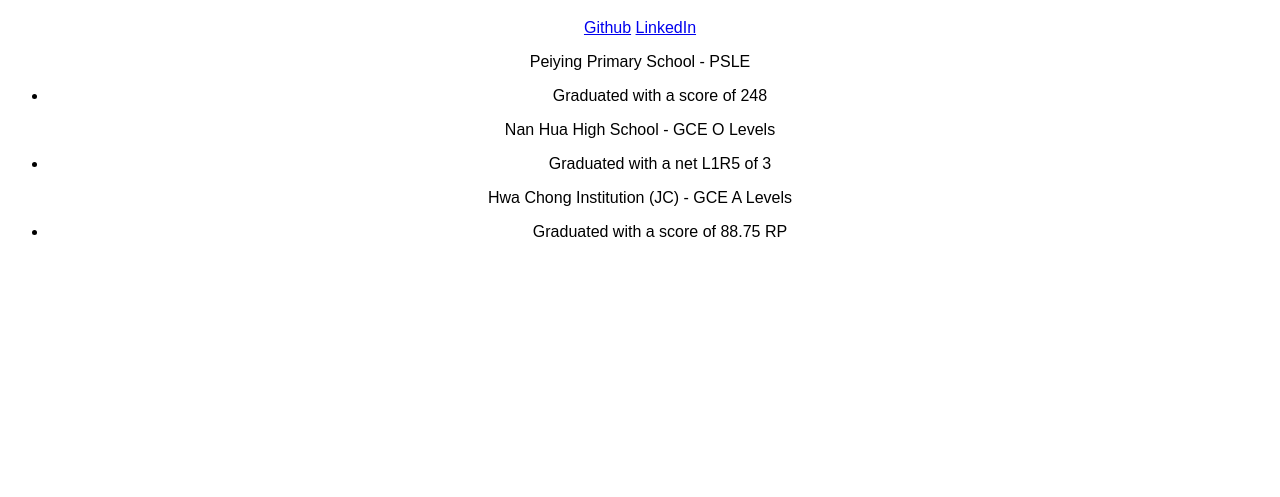
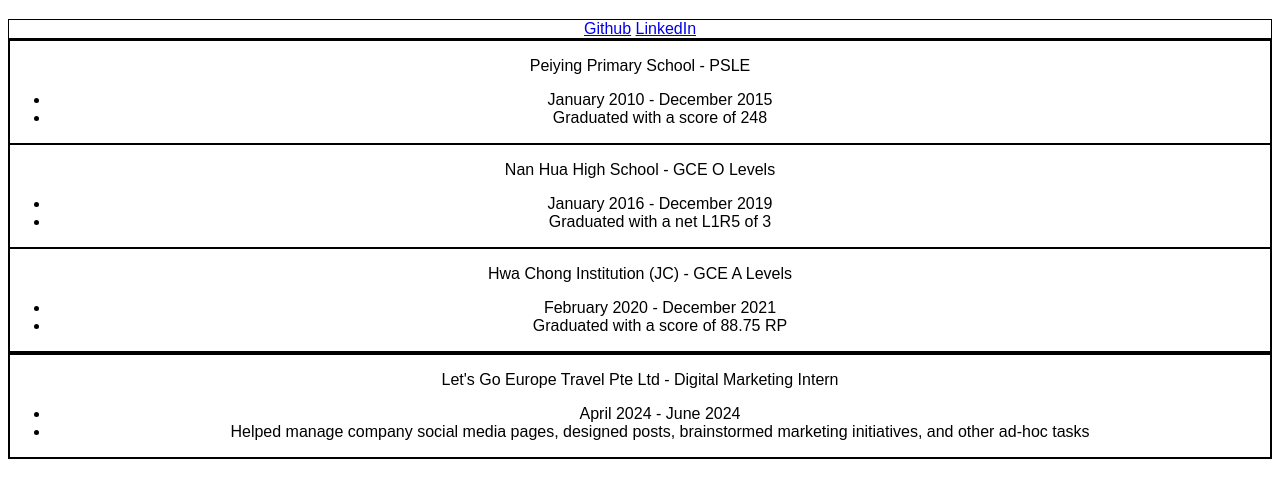
Before and after one commit to hongkian03/hongkian03.github.io, a plain HTML site: page index.html in a window 1280 px wide. Shown: the part 61-558 px from the top of the page. Drawn offline with Linux system fonts and the light colour scheme.

Commit message:
added LGE internship

```diff
--- a/index.html
+++ b/index.html
@@ -14,24 +14,33 @@
             <div class="psle">
                 <p>Peiying Primary School - PSLE</p>
                 <ul>
+                    <li>January 2010 - December 2015</li>
                     <li>Graduated with a score of 248</li>
                 </ul>
             </div>
             <div class="olevels">
                 <p>Nan Hua High School - GCE O Levels</p>
                 <ul>
+                    <li>January 2016 - December 2019</li>
                     <li>Graduated with a net L1R5 of 3</li>
                 </ul>
             </div>
             <div class="alevels">
                 <p>Hwa Chong Institution (JC) - GCE A Levels</p>
                 <ul>
+                    <li>February 2020 - December 2021</li>
                     <li>Graduated with a score of 88.75 RP</li>
                 </ul>
             </div>
         </div>
         <div class="experience">
-
+            <div class="lge">
+                <p>Let's Go Europe Travel Pte Ltd - Digital Marketing Intern</p>
+                <ul>
+                    <li>April 2024 - June 2024</li>
+                    <li>Helped manage company social media pages, designed posts, brainstormed marketing initiatives, and other ad-hoc tasks</li>
+                </ul>
+            </div>
         </div>
     </body>
 </html>
--- a/styles.css
+++ b/styles.css
@@ -1,4 +1,8 @@
-h1, div, p {
+h1, div, p, li {
     text-align: center;
     font-family: Arial, Helvetica, sans-serif;
 }
+
+div {
+    border: 1px solid black;
+}
```
Also changed, not shown: favicon.png.png (added), 1 other file.
